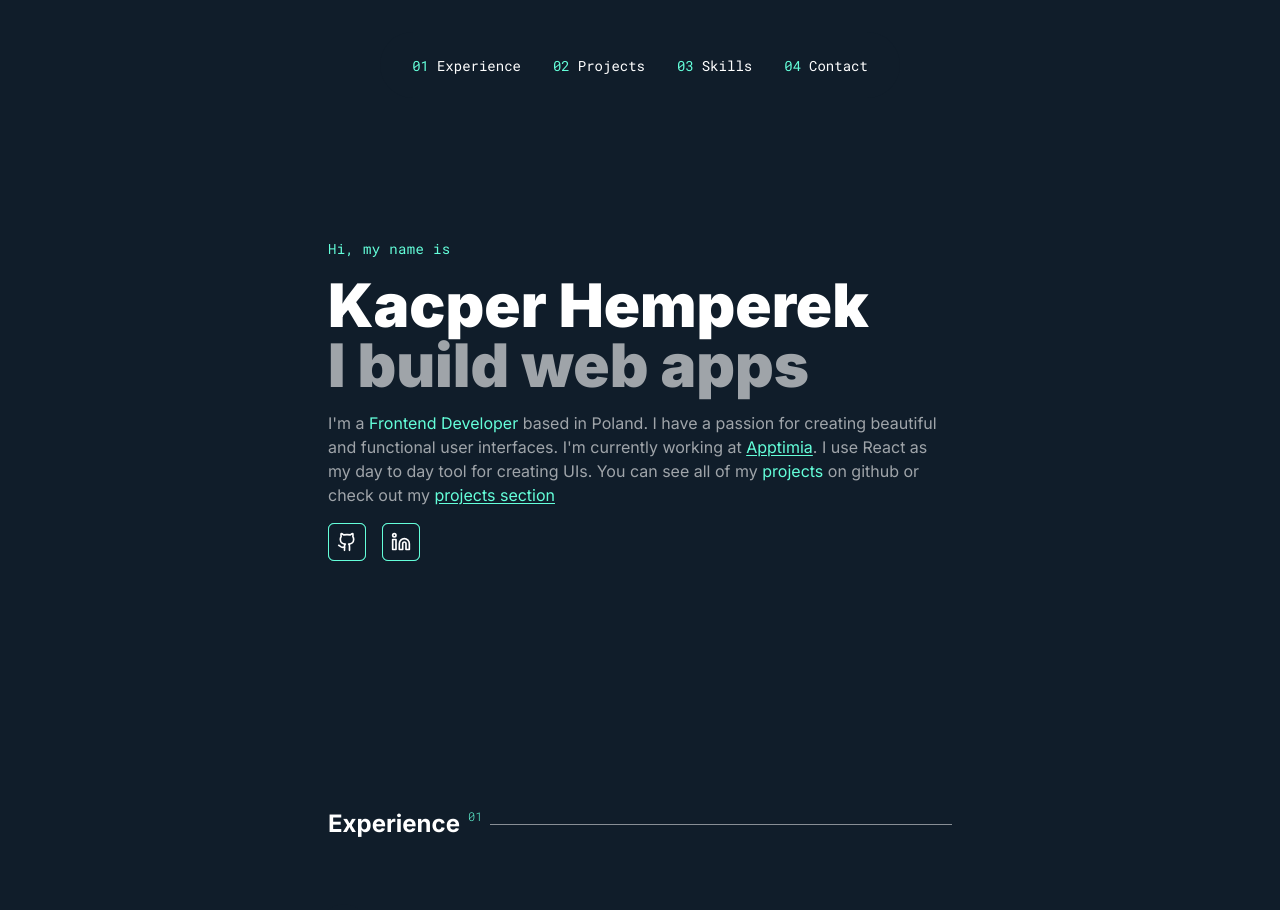
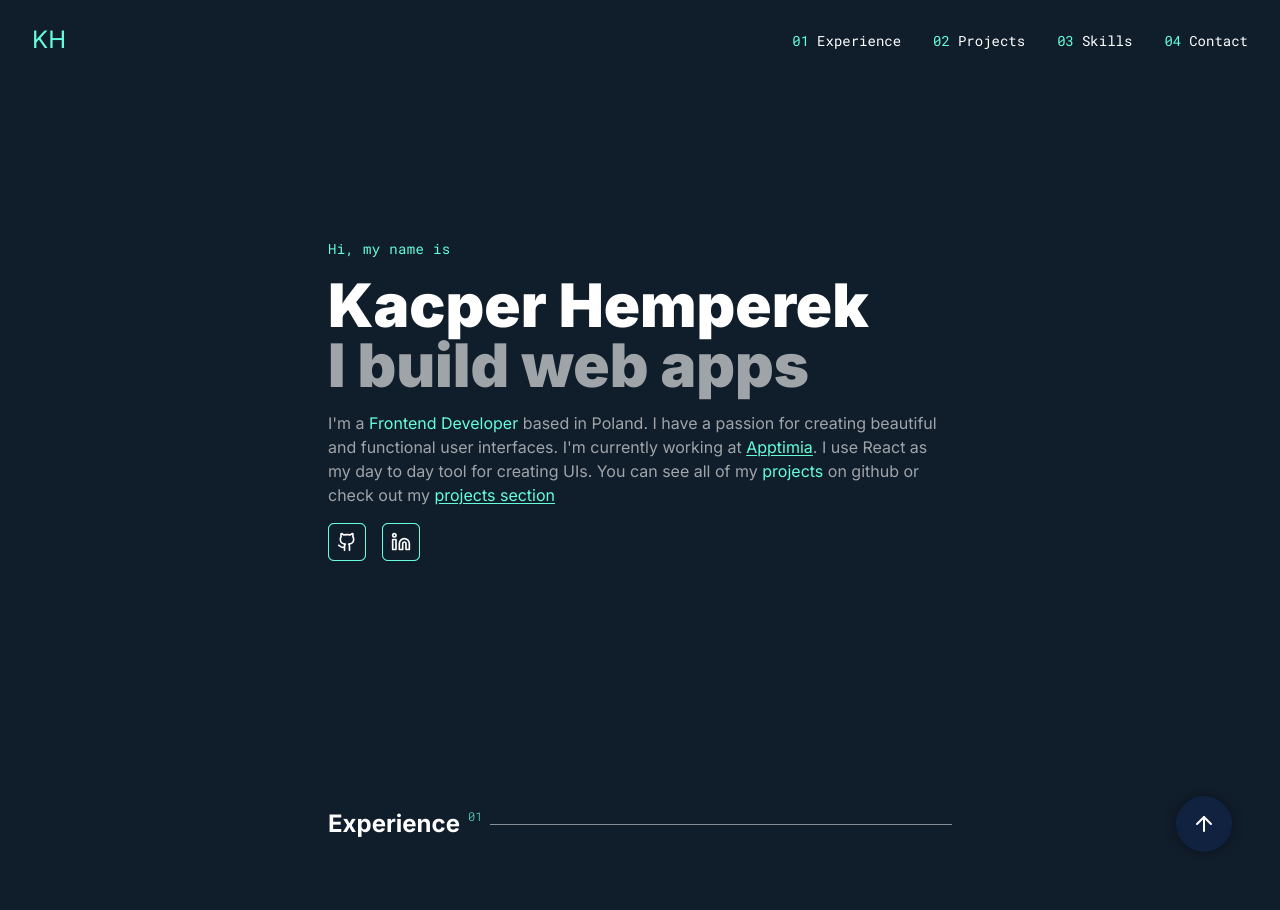
Before and after one commit to KacperHemperek/portfolio, a Next.js app: page / in a window 1280 px wide. Shown: the top 910 px of the page. Built offline with nearby package versions, Linux system fonts and the light colour scheme.

Commit message:
style: simplify desktop navigation

```diff
--- a/src/app/layout.tsx
+++ b/src/app/layout.tsx
@@ -2,6 +2,7 @@ import type { Metadata } from 'next';
 import { Inter, Roboto_Mono } from 'next/font/google';
 import './globals.css';
 import { Navbar } from '~/components/navbar';
+import { ScrollToTopButton } from '~/components/scroll-to-top-button';
 
 const inter = Inter({ subsets: ['latin'] });
 
@@ -27,6 +28,7 @@ export default function RootLayout({
     <html lang='en' className='scroll-smooth bg-background text-white'>
       <body className={`${inter.className} ${roboto.variable}`}>
         <Navbar />
+        <ScrollToTopButton />
         {children}
       </body>
     </html>
--- a/src/components/navbar.tsx
+++ b/src/components/navbar.tsx
@@ -1,71 +1,17 @@
 'use client';
 import { Menu, X } from 'lucide-react';
-import React, { useEffect, useState } from 'react';
+import React, { useState } from 'react';
 import { motion } from 'framer-motion';
 import { cn } from '~/utils/cn';
 import Link from 'next/link';
 import { links } from '~/content/nav-links';
-
-function useNavigationMenu() {
-  const [isMenuOpen, setIsMenuOpen] = useState(false);
-  const [prevScrollY, setPrevScrollY] = useState(0);
-
-  useEffect(() => {
-    if (!isMenuOpen) document.body.style.overflow = 'auto';
-    else document.body.style.overflow = 'hidden';
-  }, [isMenuOpen]);
-
-  useEffect(() => {
-    function handleScroll() {
-      const currentScrollY = window.scrollY;
-      setPrevScrollY(currentScrollY);
-    }
-
-    window.addEventListener('scroll', handleScroll);
-
-    return () => {
-      window.removeEventListener('scroll', handleScroll);
-    };
-  }, []);
-
-  return {
-    isMenuOpen,
-    setIsMenuOpen,
-    scrollOffset: prevScrollY,
-  };
-}
-
-function useScrollDirection(offset: number = 5) {
-  const [scrollDirection, setScrollDirection] = useState<'up' | 'down'>('up');
-
-  useEffect(() => {
-    let lastScrollY = window.scrollY;
-
-    const updateScrollDirection = () => {
-      const scrollY = window.scrollY;
-      const direction = scrollY > lastScrollY ? 'down' : 'up';
-      if (
-        direction !== scrollDirection &&
-        (scrollY - lastScrollY > offset || scrollY - lastScrollY < -offset)
-      ) {
-        setScrollDirection(direction);
-      }
-      lastScrollY = scrollY > 0 ? scrollY : 0;
-    };
-    window.addEventListener('scroll', updateScrollDirection);
-    return () => {
-      window.removeEventListener('scroll', updateScrollDirection);
-    };
-  }, [scrollDirection, offset]);
-
-  return scrollDirection;
-}
+import { useNavigationMenu } from '~/hooks/use-nav-menu';
+import { useScrollDirection } from '~/hooks/use-scroll-direction';
 
 function DesktopNavbar() {
   const { scrollOffset } = useNavigationMenu();
-  const scrollDirection = useScrollDirection();
+  const scrollDirection = useScrollDirection(5);
   const [hoveredIndex, setHoveredIndex] = useState(-1);
-  const showNavBackground = scrollOffset >= 100;
 
   const linkTextVariants = {
     hovered: {
@@ -86,25 +32,28 @@ function DesktopNavbar() {
   };
 
   return (
-    <div className='fixed top-8 z-50 hidden w-screen justify-center lg:flex'>
     <motion.nav
-        className='flex gap-8 rounded-full px-8 py-6'
+      className={cn(
+        'fixed top-0 z-50 hidden w-screen items-center justify-between gap-8 bg-background px-8 py-6 transition-shadow lg:flex',
+        scrollOffset > 100 && 'shadow-nav',
+      )}
       animate={{
-          backgroundColor: showNavBackground
-            ? 'rgba(var(--bg-muted-color))'
-            : 'rgba(var(--bg-color))',
-          boxShadow: showNavBackground ? '0 0 10px 0 rgba(0, 0, 0, 0.25)' : '',
-          y: scrollDirection === 'up' ? 0 : -200,
+        y: scrollDirection === 'up' || scrollOffset === 0 ? 0 : '-105%',
       }}
       transition={{
         y: {
-            type: 'spring',
-            stiffness: 100,
-            damping: 10,
-            mass: 0.5,
+          duration: 0.2,
+          ease: 'easeIn',
         },
       }}
     >
+      <Link
+        href='/#header'
+        className='text-2xl text-primary transition-opacity hover:opacity-80'
+      >
+        KH
+      </Link>
+      <div className='flex gap-8'>
         {links.map((link, index) => (
           <Link
             href={link.url}
@@ -125,12 +74,13 @@ function DesktopNavbar() {
               <motion.div
                 className='border-t-2 border-primary'
                 variants={linkUnderlineVariants}
+                initial={{ width: 0 }}
               />
             </motion.div>
           </Link>
         ))}
+      </div>
     </motion.nav>
-    </div>
   );
 }
 
--- /dev/null
+++ b/src/components/scroll-to-top-button.tsx
@@ -0,0 +1,31 @@
+'use client';
+import Link from 'next/link';
+import React from 'react';
+import { motion } from 'framer-motion';
+import { cn } from '~/utils/cn';
+import { useNavigationMenu } from '~/hooks/use-nav-menu';
+import { ArrowUp } from 'lucide-react';
+
+export function ScrollToTopButton() {
+  const { scrollOffset } = useNavigationMenu();
+
+  const showNavBackground = scrollOffset >= 100;
+
+  return (
+    <Link href='/#header' className=''>
+      <motion.button
+        className={cn(
+          'fixed bottom-8 right-8 z-30 cursor-pointer rounded-full bg-background-muted p-4 shadow-nav lg:bottom-12 lg:right-12',
+          !showNavBackground && 'pointer-events-none',
+        )}
+        whileTap={{ scale: 0.9 }}
+        initial={{ y: 100 }}
+        animate={{
+          y: showNavBackground ? 0 : 100,
+        }}
+      >
+        <ArrowUp />
+      </motion.button>
+    </Link>
+  );
+}
--- /dev/null
+++ b/src/hooks/use-nav-menu.tsx
@@ -0,0 +1,31 @@
+'use client';
+import { useEffect, useState } from 'react';
+
+export function useNavigationMenu() {
+  const [isMenuOpen, setIsMenuOpen] = useState(false);
+  const [prevScrollY, setPrevScrollY] = useState(0);
+
+  useEffect(() => {
+    if (!isMenuOpen) document.body.style.overflow = 'auto';
+    else document.body.style.overflow = 'hidden';
+  }, [isMenuOpen]);
+
+  useEffect(() => {
+    function handleScroll() {
+      const currentScrollY = window.scrollY;
+      setPrevScrollY(currentScrollY);
+    }
+
+    window.addEventListener('scroll', handleScroll);
+
+    return () => {
+      window.removeEventListener('scroll', handleScroll);
+    };
+  }, []);
+
+  return {
+    isMenuOpen,
+    setIsMenuOpen,
+    scrollOffset: prevScrollY,
+  };
+}
--- /dev/null
+++ b/src/hooks/use-scroll-direction.tsx
@@ -0,0 +1,27 @@
+import { useEffect, useState } from 'react';
+
+export function useScrollDirection(offset: number = 5) {
+  const [scrollDirection, setScrollDirection] = useState<'up' | 'down'>('up');
+
+  useEffect(() => {
+    let lastScrollY = window.scrollY;
+
+    const updateScrollDirection = () => {
+      const scrollY = window.scrollY;
+      const direction = scrollY > lastScrollY ? 'down' : 'up';
+      if (
+        direction !== scrollDirection &&
+        (scrollY - lastScrollY > offset || scrollY - lastScrollY < -offset)
+      ) {
+        setScrollDirection(direction);
+      }
+      lastScrollY = scrollY > 0 ? scrollY : 0;
+    };
+    window.addEventListener('scroll', updateScrollDirection);
+    return () => {
+      window.removeEventListener('scroll', updateScrollDirection);
+    };
+  }, [scrollDirection, offset]);
+
+  return scrollDirection;
+}
```
Lines whose indentation alone changed are shown as unchanged.
